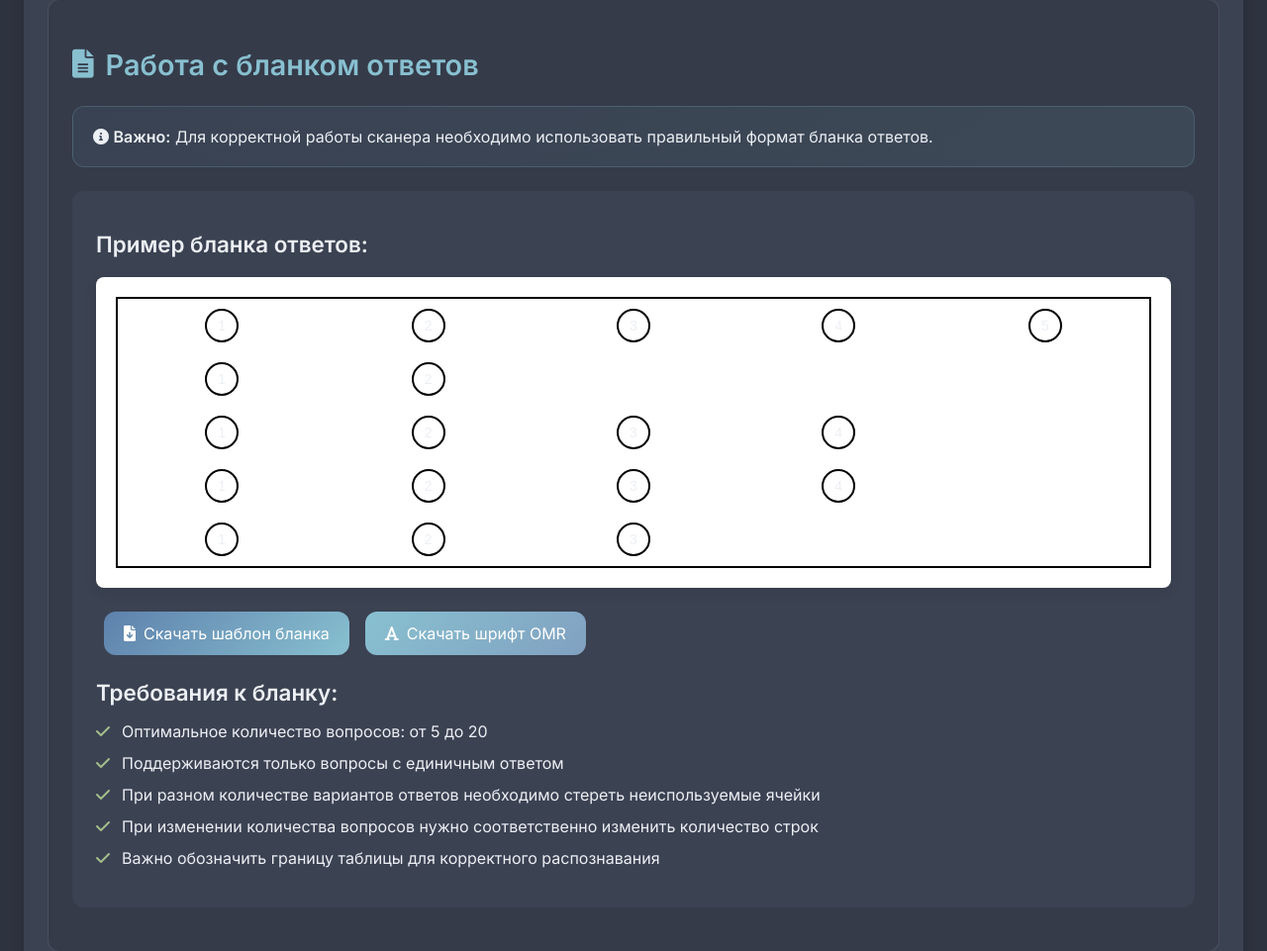
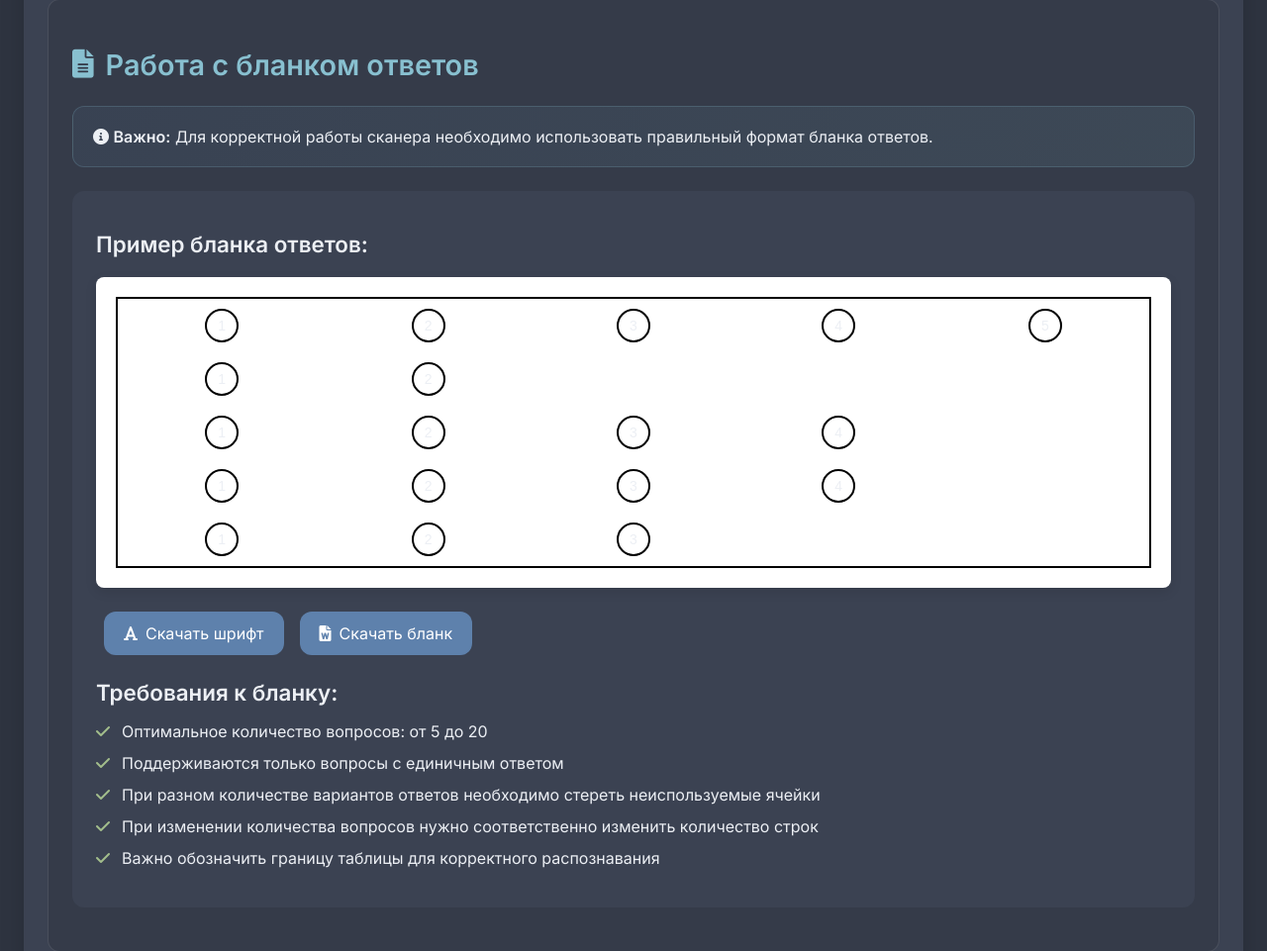
Before and after one commit to mrKamanov/TscanSDK, a Flask app: page /instructions in a window 1280 px wide. Shown: the part 4374-5335 px from the top of the page at 99% size. Run offline with Flask 3, Linux system fonts and the light colour scheme.

Commit message:
Update download links and GitHub repository link

```diff
--- a/templates/instructions.html
+++ b/templates/instructions.html
@@ -1132,13 +1132,13 @@
                         </div>
 
                         <div class="download-section">
-                            <a href="#" class="download-button template">
-                                <i class="fas fa-file-download"></i>
-                                Скачать шаблон бланка
+                            <a href="https://github.com/mrKamanov/TscanSDK/raw/master/assets/OMRBubbles.ttf" class="download-button" download>
+                                <i class="fas fa-font"></i>
+                                Скачать шрифт
                             </a>
-                            <a href="#" class="download-button font">
-                                <i class="fas fa-font"></i>
-                                Скачать шрифт OMR
+                            <a href="https://github.com/mrKamanov/TscanSDK/raw/master/assets/Образец%20бланка.docx" class="download-button" download>
+                                <i class="fas fa-file-word"></i>
+                                Скачать бланк
                             </a>
                         </div>
 
--- a/templates/main.html
+++ b/templates/main.html
@@ -167,7 +167,7 @@
                     <i class="fas fa-envelope"></i>
                     mr.kamanov@yandex.ru
                 </a>
-                <a href="#" class="github-link">
+                <a href="https://github.com/mrKamanov/TscanSDK" class="github-link" target="_blank">
                     <i class="fab fa-github"></i>
                 </a>
             </div>
```
